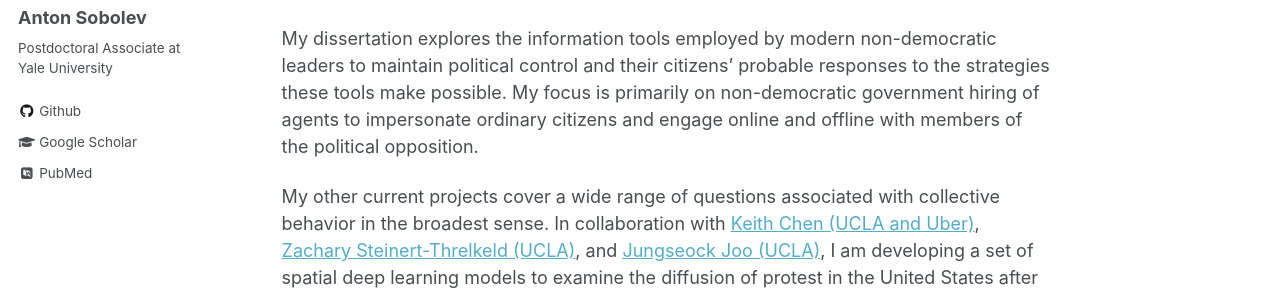
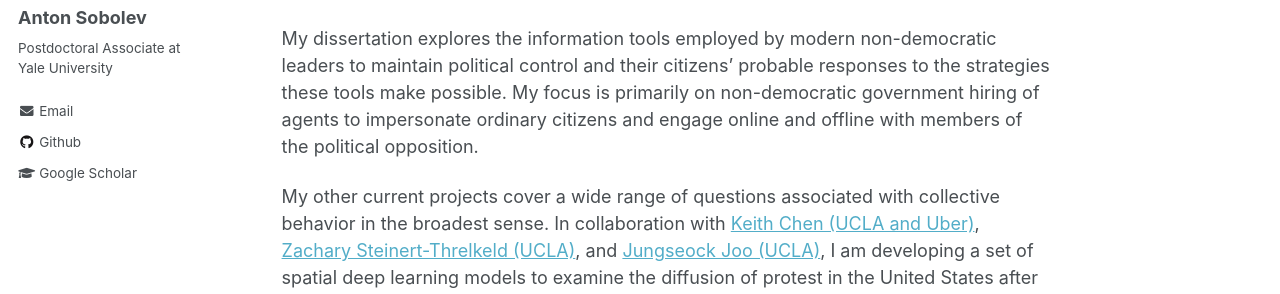
Before and after one commit to egorina/egorina.github.io, a Jekyll site: the page built from _pages/about.md, in a window 1280 px wide. Shown: the part 294-588 px from the top of the page. Built offline with Jekyll 4.4.1, drawn with Linux system fonts in a browser that asks for light colours; some web fonts are replaced.

Commit message:
Update _config.yml

```diff
--- a/_config.yml
+++ b/_config.yml
@@ -85,9 +85,9 @@ author:
   bio              : "Postdoctoral Associate at Yale University"
   location         :
   employer         :
-  pubmed           : "https://scholar.google.com/citations?user=NBBrsKwAAAAJ&hl=en"
-  googlescholar    : "anton.sobolev[at]yale.edu"
-  email            :
+  pubmed           :
+  googlescholar    : "https://scholar.google.com/citations?user=NBBrsKwAAAAJ&hl=en"
+  email            : "anton.sobolev[at]yale.edu"
   researchgate     :  # example: "https://www.researchgate.net/profile/yourprofile"
   uri              :
   bitbucket        :
```
